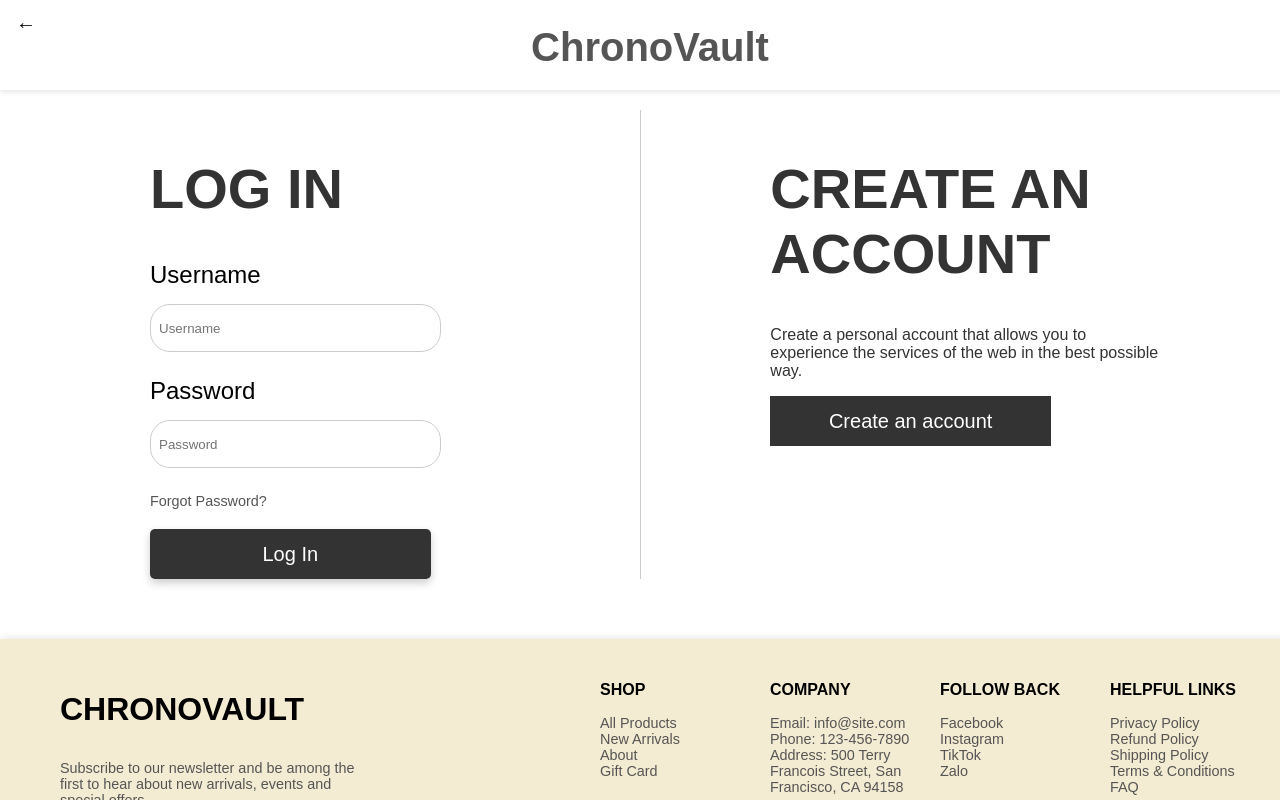
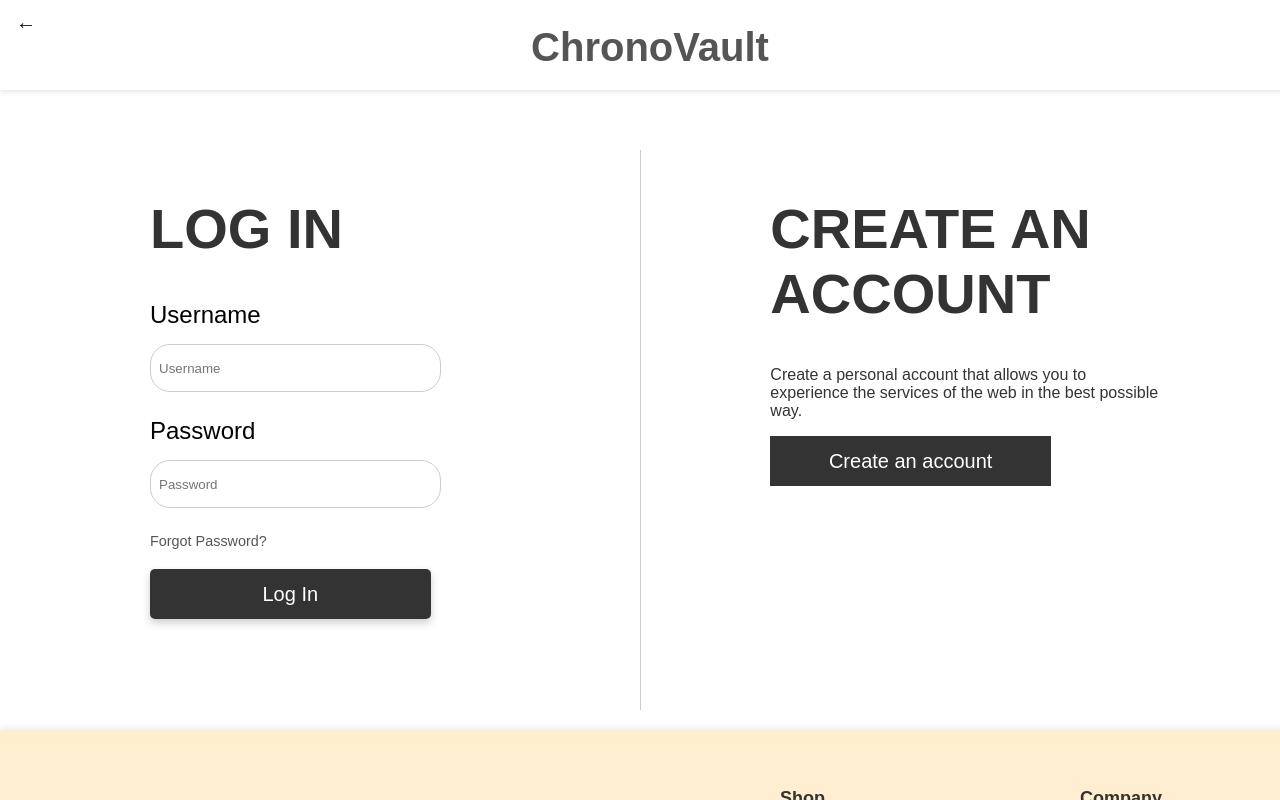
Before and after one commit to DuyNinh2/ChronoVault, a React (Create React App) app in the folder client/: page /login in a window 1280 px wide. Built offline with nearby package versions, Linux system fonts and the light colour scheme.

Commit message:
ConnectFooter

```diff
--- a/client/src/Admin/components/Footer.js
+++ /dev/null
@@ -1,62 +0,0 @@
-// src/components/Footer.jsx
-import React from 'react';
-import '../../Admin/styles//common.scss';
-
-const Footer = () => {
-    return (
-        <footer className="footer">
-            <div className="footer-content">
-                <div className="footer-left">
-                    <h3>CHRONOVAULT</h3>
-                    <p>
-                        Subscribe to our newsletter and be among the first to hear about
-                        new arrivals, events and special offers.
-                    </p>
-                </div>
-                <div className="footer-links">
-                    <div className="column">
-                        <h4>SHOP</h4>
-                        <ul>
-                            <li>All Products</li>
-                            <li>New Arrivals</li>
-                            <li>About</li>
-                            <li>Gift Card</li>
-                        </ul>
-                    </div>
-                    <div className="column">
-                        <h4>COMPANY</h4>
-                        <ul>
-                            <li>Email: info@site.com</li>
-                            <li>Phone: 123-456-7890</li>
-                            <li>Address: 500 Terry Francois Street, San Francisco, CA 94158</li>
-                        </ul>
-                    </div>
-                    <div className="column">
-                        <h4>FOLLOW BACK</h4>
-                        <ul>
-                            <li>Facebook</li>
-                            <li>Instagram</li>
-                            <li>TikTok</li>
-                            <li>Zalo</li>
-                        </ul>
-                    </div>
-                    <div className="column">
-                        <h4>HELPFUL LINKS</h4>
-                        <ul>
-                            <li>Privacy Policy</li>
-                            <li>Refund Policy</li>
-                            <li>Shipping Policy</li>
-                            <li>Terms & Conditions</li>
-                            <li>FAQ</li>
-                        </ul>
-                    </div>
-                </div>
-            </div>
-            <div className="footer-bottom">
-                <p>© 2035 by CHRONOVAULT.</p>
-            </div>
-        </footer>
-    );
-};
-
-export default Footer;
--- a/client/src/Admin/layouts/AdminLayout.js
+++ b/client/src/Admin/layouts/AdminLayout.js
@@ -1,7 +1,7 @@
 // src/layouts/AdminLayout.jsx
 import React, { useState } from 'react';
 import Header from '../../Admin/components/Header';
-import Footer from '../../Admin/components/Footer';
+import Footer from '../../User/components/Footer';
 import ManageSystem from '../../Admin/components/ManageSystem';
 import ProductManagement from '../../Admin/views/ProductManagement';
 import OrderManagement from '../../Admin/views/OrderManagement';
--- a/client/src/Admin/styles/AdminLayout.scss
+++ b/client/src/Admin/styles/AdminLayout.scss
@@ -17,6 +17,7 @@
 
 .display-content {
 
+    min-height: 70vh;
     width: 100%; // Chiếm 2/3 chiều rộng
     padding: 20px;
     background-color: #f9f9f9;
--- a/client/src/Admin/styles/Login.scss
+++ b/client/src/Admin/styles/Login.scss
@@ -42,6 +42,8 @@ $input-border-color: #ccc;
         display: flex;
         justify-content: space-between;
         padding: 20px;
+        padding-top: 60px;
+        min-height: 70vh;
         //border-top: 0.1px solid $input-border-color;
 
         .login-section,
@@ -111,65 +113,4 @@ $input-border-color: #ccc;
             background-color: $input-border-color;
         }
     }
-
-    footer {
-        background-color: #f3ebd2;
-        padding: 20px;
-        margin-top: 40px;
-
-
-        .footer-content {
-            display: flex;
-            justify-content: space-between;
-
-            .footer-left {
-                width: 30%;
-
-                h3 {
-                    font-size: 2em;
-                }
-
-                p {
-                    font-size: 0.9em;
-                    color: $text-color;
-                }
-            }
-
-            .footer-links {
-                display: flex;
-                gap: 20px;
-
-                .column {
-                    width: 150px;
-
-                    h4 {
-                        font-size: 1em;
-                        margin-bottom: 10px;
-                    }
-
-                    ul {
-                        list-style: none;
-                        padding: 0;
-
-
-                        li {
-                            font-size: 0.9em;
-                            color: $text-color;
-
-                            &:hover {
-                                text-decoration: underline;
-                                cursor: pointer;
-                            }
-                        }
-                    }
-                }
-            }
-        }
-
-        .footer-bottom {
-            text-align: left;
-            margin-top: 20px;
-            font-size: 14px;
-        }
-    }
 }
--- a/client/src/Admin/styles/common.scss
+++ b/client/src/Admin/styles/common.scss
@@ -61,69 +61,81 @@ body {
     }
 }
 
-/* Footer */
-.footer {
-    background-color: #f3ebd2;
-    padding: 20px;
-    margin-top: auto;
+// footer {
+//     width: 100%; // Full width of the viewport
+//     height: 480px;
+//     background-color: #e7cc98; // Background color
+//     padding: 40px 20px; // Padding for the footer
+//     display: flex; // Use flexbox for layout
+//     flex-direction: column; // Arrange items vertically
+//     align-items: center; // Center items horizontally
+//     box-shadow: 0 -1px 8px rgba(0, 0, 0, 0.1); // Optional shadow for depth
+//     font-family: 'Poppins', sans-serif;
 
-    .footer-content {
-        display: flex;
-        justify-content: space-between;
-        flex-wrap: wrap;
+//     .footer-content {
+//         max-width: 1200px; // Limit content width
+//         width: 100%; // Allow content to fill footer
+//         display: flex; // Use flexbox for layout
+//         justify-content: space-between; // Space between brand and links
+//         align-items: flex-start; // Align items at the start
+//         margin-bottom: 20px; // Spacing below footer content
+//     }
 
-        .footer-left {
-            width: 100%;
-            max-width: 300px;
-            margin-bottom: 20px;
+//     .brand-section {
+//         flex: 1; // Allow brand section to take available space
+//         text-align: left; // Align text to left
 
-            h3 {
-                font-size: 1.5em;
-            }
+//         .brand-title {
+//             font-size: 60px; // Brand title size
+//             margin-bottom: 10px; // Spacing
+//         }
 
-            p {
-                font-size: 0.9em;
-                color: #000000;
-            }
-        }
+//         .newsletter-title {
+//             font-size: 30px; // Larger size for newsletter title
+//             margin: 5px 0; // Spacing
+//         }
 
-        .footer-links {
-            display: flex;
-            gap: 20px;
-            flex-wrap: wrap;
+//         p {
+//             font-size: 16px; // Text size
+//             margin: 5px 0; // Spacing
+//         }
+//     }
 
-            .column {
-                width: 150px;
-                margin-bottom: 20px;
+//     .links-section {
+//         display: flex; // Use flexbox for link columns
+//         flex: 2; // Allow links section to take available space
+//         justify-content: flex-end; // Align links to the right
 
-                h4 {
-                    font-size: 1em;
-                    margin-bottom: 10px;
-                    color: #000000;
-                }
+//         .column {
+//             display: flex;
+//             width: 180px;
+//             flex-direction: column; // Arrange links vertically
+//             align-items: flex-start; // Align items to the start
+//             margin-left: 120px; // Spacing between columns
 
-                ul {
-                    list-style: none;
-                    padding: 0;
 
-                    li {
-                        font-size: 0.9em;
-                        color: #000000;
+//             h3 {
+//                 font-size: 18px; // Header size
+//                 margin-bottom: 10px; // Spacing
+//             }
 
-                        &:hover {
-                            text-decoration: underline;
-                            cursor: pointer;
-                        }
-                    }
-                }
-            }
-        }
-    }
+//             a {
+//                 color: #333; // Link color
+//                 text-decoration: none; // Remove underline
+//                 font-size: 16px;
+//                 margin: 5px 0; // Spacing between links
+//                 transition: color 0.3s; // Smooth transition for hover
 
-    .footer-bottom {
-        text-align: left;
-        margin-top: 20px;
-        font-size: 14px;
-        color: #000000;
-    }
-}
+//                 &:hover {
+//                     color: #e69a0f; // Change color on hover
+//                 }
+//             }
+
+//             p span {
+//                 color: #333;
+//                 font-size: 16px;
+//                 margin: 5px 0;
+//             }
+//         }
+//     }
+//}
--- a/client/src/Admin/views/Login.js
+++ b/client/src/Admin/views/Login.js
@@ -1,6 +1,7 @@
 import React, { useState } from 'react';
 import { useNavigate } from 'react-router-dom';
 import '../../Admin/styles/Login.scss';
+import Footer from '../../User/components/Footer';
 
 const Login = () => {
     const [username, setUsername] = useState('');
@@ -58,60 +59,11 @@ const Login = () => {
                     <button className="signup-button">Create an account</button>
                 </div>
             </div>
+            <div className='ft'>
+                <Footer />
+            </div>
+        </div>
 
-            <footer className="footer">
-                <div className="footer-content">
-                    <div className="footer-left">
-                        <h3>CHRONOVAULT</h3>
-                        <p>
-                            Subscribe to our newsletter and be among the first to hear about
-                            new arrivals, events and special offers.
-                        </p>
-                    </div>
-                    <div className="footer-links">
-                        <div className="column">
-                            <h4>SHOP</h4>
-                            <ul>
-                                <li>All Products</li>
-                                <li>New Arrivals</li>
-                                <li>About</li>
-                                <li>Gift Card</li>
-                            </ul>
-                        </div>
-                        <div className="column">
-                            <h4>COMPANY</h4>
-                            <ul>
-                                <li>Email: info@site.com</li>
-                                <li>Phone: 123-456-7890</li>
-                                <li>Address: 500 Terry Francois Street, San Francisco, CA 94158</li>
-                            </ul>
-                        </div>
-                        <div className="column">
-                            <h4>FOLLOW BACK</h4>
-                            <ul>
-                                <li>Facebook</li>
-                                <li>Instagram</li>
-                                <li>TikTok</li>
-                                <li>Zalo</li>
-                            </ul>
-                        </div>
-                        <div className="column">
-                            <h4>HELPFUL LINKS</h4>
-                            <ul>
-                                <li>Privacy Policy</li>
-                                <li>Refund Policy</li>
-                                <li>Shipping Policy</li>
-                                <li>Terms & Conditions</li>
-                                <li>FAQ</li>
-                            </ul>
-                        </div>
-                    </div>
-                </div>
-                <div className="footer-bottom">
-                    <p>© 2035 by CHRONOVAULT.</p>
-                </div>
-            </footer>
-        </div>
     );
 };
 
--- a/client/src/User/components/Footer.js
+++ b/client/src/User/components/Footer.js
@@ -36,7 +36,7 @@ const Footer = () => {
                     </div>
                 </div>
             </div>
-            <hr /> {/* Horizontal line */}
+            <hr />
             <p className="footer-note">© 2035 by CHRONOVAULT.</p>
         </footer>
     );
--- a/client/src/User/components/Header.js
+++ b/client/src/User/components/Header.js
@@ -1,6 +1,6 @@
 import React from 'react';
 import { Link, useLocation, useNavigate } from 'react-router-dom';
-import '../styles/Header.scss';
+import '../styles/header.scss';
 
 function Header() {
     const location = useLocation();
--- a/client/src/User/styles/Footer.scss
+++ b/client/src/User/styles/Footer.scss
@@ -1,7 +1,7 @@
 footer {
     width: 100%; // Full width of the viewport
     height: 480px;
-    background-color: #F0C880; // Background color
+    background-color: #ffeecf; // Background color
     padding: 40px 20px; // Padding for the footer
     display: flex; // Use flexbox for layout
     flex-direction: column; // Arrange items vertically
--- a/client/src/User/views/AppUser.js
+++ b/client/src/User/views/AppUser.js
@@ -1,8 +1,8 @@
 import React from 'react';
 import { BrowserRouter as Router, Route, Routes, useLocation } from 'react-router-dom';
 import Header from '../../User/components/Header';
-import Footer from '../components/Footer';
-import Home from './Home';
+import Footer from '../../User/components/Footer';
+import Home from './home';
 import Products from './Products';
 import Login from '../../Admin/views/Login';
 import AdminLayout from '../../Admin/layouts/AdminLayout';
--- a/client/src/User/views/home.js
+++ b/client/src/User/views/home.js
@@ -1,5 +1,5 @@
 import { Link } from 'react-router-dom';
-import '../styles/Home.scss';
+import '../styles/home.scss';
 import { useEffect, useState } from 'react';
 
 function Home() {
```
Also changed, not shown: client/src/Admin/components/FooterAmin.js (added, +46 -0 lines).
